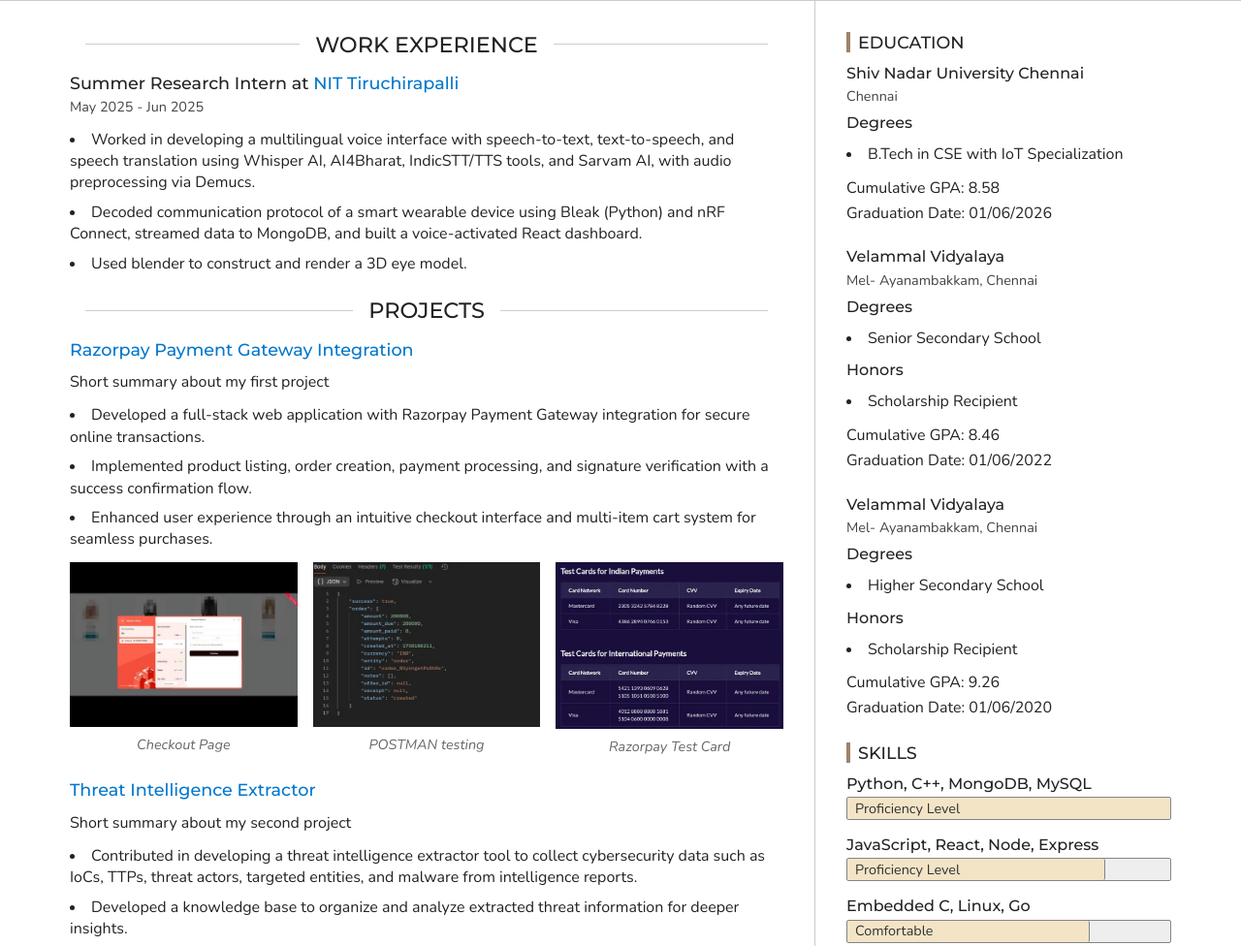
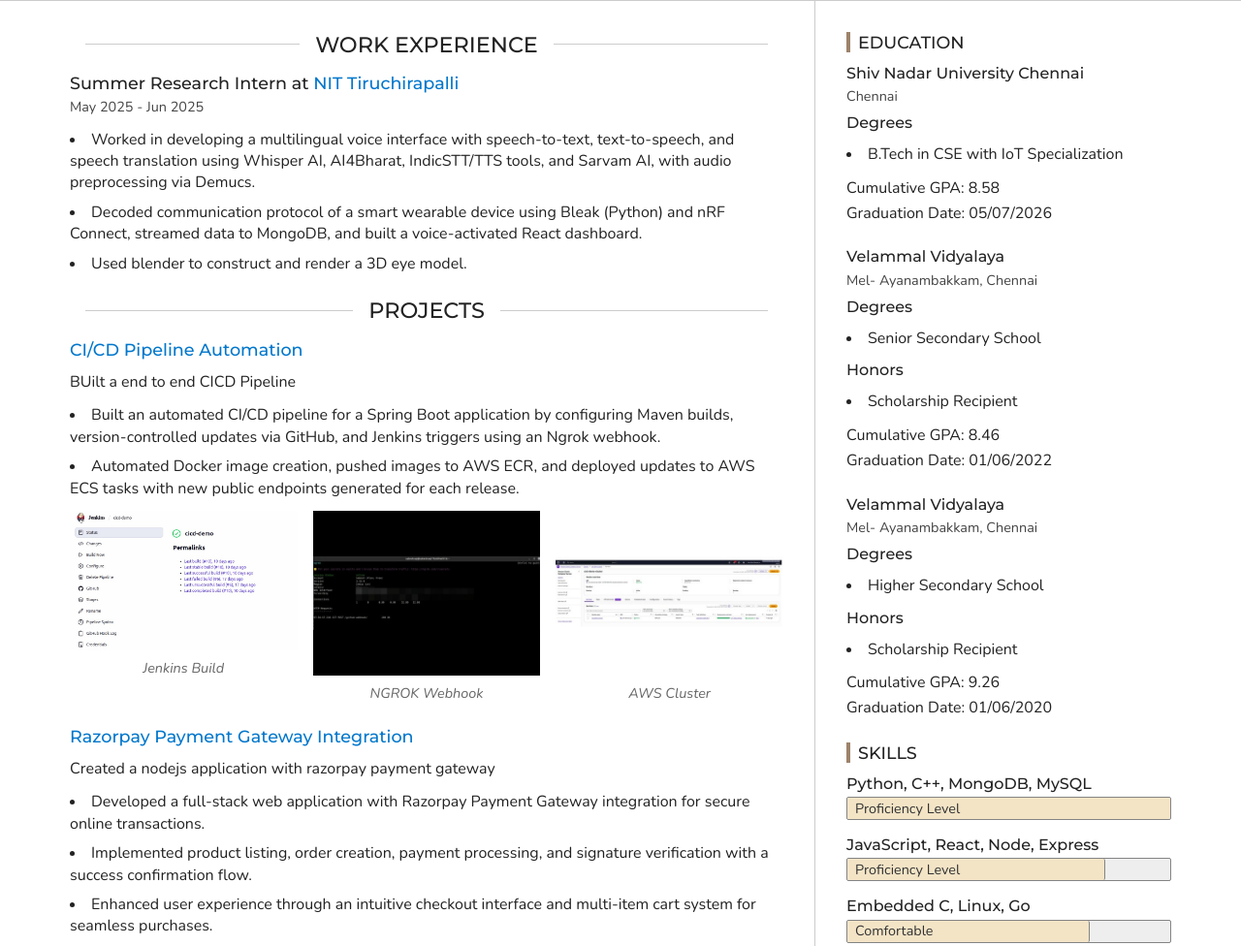
Before and after one commit to sabeshraaj/sabeshraaj.github.io, a plain HTML site: page index.html in a window 1280 px wide. Shown: the part 259-1235 px from the top of the page at 97% size. Drawn offline with nearby package versions, Linux system fonts and the light colour scheme.

Commit message:
added a another project

```diff
--- a/index.html
+++ b/index.html
@@ -3,7 +3,7 @@
   <head>
     <meta charset="utf-8">
     <meta name="viewport" content="width=device-width, initial-scale=1">
-
+    <meta name="google-site-verification" content="ghwFf3TOtGbtiItRdcohZizVBqVFOjpjh7rGymZ8Kmc" />
     <!-- Site Info -->
     <title>Sabesh Raaj - Portfolio</title>
     <meta name="description" content="Sabesh Raaj - A software engineer who likes to code and keep things simple just like this webpage.">
@@ -200,10 +200,53 @@
                 <section>
                   <h3>
 
+                      <a href="https://github.com/sabeshraaj/cicd-demo">CI/CD Pipeline Automation</a>
+
+                  </h3>
+                  <p>BUilt a end to end CICD Pipeline</p>
+
+                    <ul>
+                      <li>Built an automated CI/CD pipeline for a Spring Boot application by configuring Maven builds, version-controlled updates via GitHub, and Jenkins triggers using an Ngrok webhook.</li><li>Automated Docker image creation, pushed images to AWS ECR, and deployed updates to AWS ECS tasks with new public endpoints generated for each release.</li>
+                    </ul>
+
+
+                    <div class="gallery main-gallery">
+
+                        <figure>
+                          <img width="600"
+                               height="338"
+                               src="portfolio_media/CICD1.jpeg"
+                               alt="Jenkins Build">
+                          <figcaption>Jenkins Build</figcaption>
+                        </figure>
+
+                        <figure>
+                          <img width="600"
+                               height="338"
+                               src="portfolio_media/CICD2.jpeg"
+                               alt="NGROK Webhook">
+                          <figcaption>NGROK Webhook</figcaption>
+                        </figure>
+
+                        <figure>
+                          <img width="600"
+                               height="338"
+                               src="portfolio_media/CICD3.jpeg"
+                               alt="AWS Cluster">
+                          <figcaption>AWS Cluster</figcaption>
+                        </figure>
+
+                    </div>
+
+                </section>
+
+                <section>
+                  <h3>
+
                       <a href="https://github.com/sabeshraaj/razorpay-integration">Razorpay Payment Gateway Integration</a>
 
                   </h3>
-                  <p>Short summary about my first project</p>
+                  <p>Created a nodejs application with razorpay payment gateway</p>
 
                     <ul>
                       <li>Developed a full-stack web application with Razorpay Payment Gateway integration for secure online transactions.</li><li>Implemented product listing, order creation, payment processing, and signature verification with a success confirmation flow.</li><li>Enhanced user experience through an intuitive checkout interface and multi-item cart system for seamless purchases.</li>
@@ -458,7 +501,7 @@
                     <p>
 
                       <span class="block">Cumulative GPA: 8.58</span>
-                      <span class="block">Graduation Date: 01/06/2026</span>
+                      <span class="block">Graduation Date: 05/07/2026</span>
                     </p>
 
                 </section>
```
Also changed, not shown: portfolio-sabesh.json (+25 -2 lines), resume.html (+15 -1 lines), portfolio_media/CICD1.jpeg (added), portfolio_media/CICD1.jpg (added), portfolio_media/CICD2.jpeg (added), portfolio_media/CICD2.jpg (added), portfolio_media/CICD3.jpeg (added), portfolio_media/CICD3.jpg (added).
